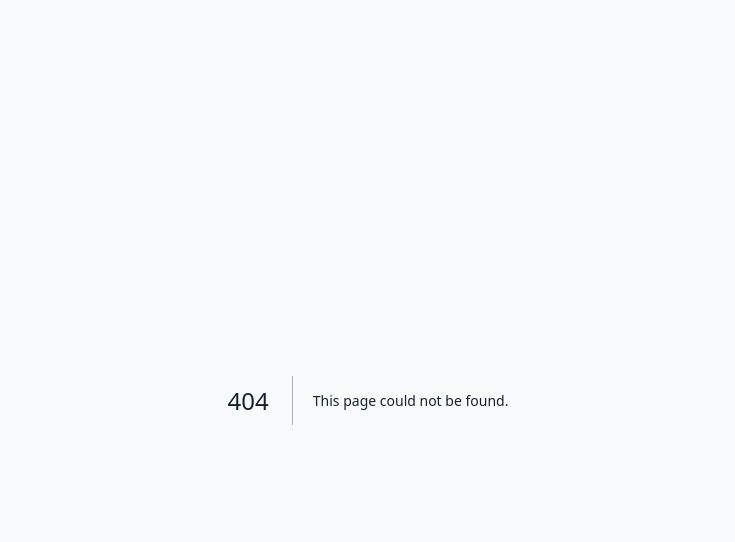
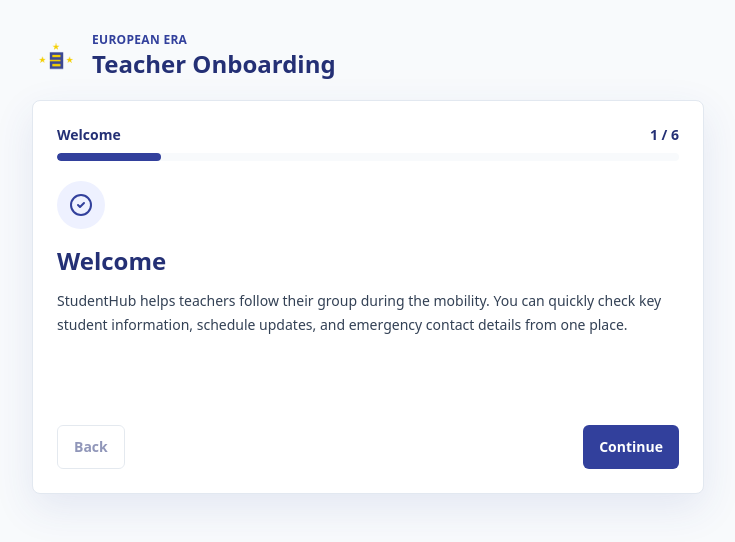
Before and after one commit to santieuropeanera/studenthub, a Next.js app: page /teacher/onboarding in a window 1280 px wide. Before the commit this address had no page. Shown: the top 542 px of the page, without its empty margins (272-1007 px from the left). Built offline with nearby package versions, Linux system fonts and the light colour scheme; no server answers.

Commit message:
Add teacher onboarding

```diff
--- /dev/null
+++ b/app/api/teacher/onboarding/complete/route.ts
@@ -0,0 +1,59 @@
+import { NextRequest, NextResponse } from "next/server";
+import { createClient } from "@supabase/supabase-js";
+import { createSupabaseAdminClient } from "@/lib/supabase/admin";
+
+export async function POST(request: NextRequest) {
+  const authorization = request.headers.get("authorization");
+  const token = authorization?.replace(/^Bearer\s+/i, "");
+  const supabaseUrl = process.env.NEXT_PUBLIC_SUPABASE_URL;
+  const supabaseAnonKey = process.env.NEXT_PUBLIC_SUPABASE_ANON_KEY;
+
+  if (!token || !supabaseUrl || !supabaseAnonKey) {
+    return NextResponse.json({ ok: false, error: "Please sign in before completing onboarding." }, { status: 401 });
+  }
+
+  const authClient = createClient(supabaseUrl, supabaseAnonKey, {
+    auth: { autoRefreshToken: false, persistSession: false }
+  });
+
+  const {
+    data: { user },
+    error: userError
+  } = await authClient.auth.getUser(token);
+
+  if (userError || !user?.email) {
+    return NextResponse.json({ ok: false, error: userError?.message ?? "Your session could not be verified." }, { status: 401 });
+  }
+
+  const supabase = createSupabaseAdminClient();
+  const normalizedEmail = user.email.trim().toLowerCase();
+  const { data: profileRows, error: profileError } = await supabase
+    .from("profiles")
+    .select("id, role, email")
+    .ilike("email", normalizedEmail)
+    .limit(1);
+
+  if (profileError) {
+    return NextResponse.json({ ok: false, error: profileError.message }, { status: 500 });
+  }
+
+  const profile = profileRows?.find((item) => item.email?.trim().toLowerCase() === normalizedEmail);
+
+  if (!profile || profile.role !== "teacher") {
+    return NextResponse.json({ ok: false, error: "Only teachers can complete teacher onboarding." }, { status: 403 });
+  }
+
+  const { error: updateError } = await supabase
+    .from("profiles")
+    .update({
+      teacher_onboarding_completed: true,
+      teacher_onboarding_completed_at: new Date().toISOString()
+    })
+    .eq("id", profile.id);
+
+  if (updateError) {
+    return NextResponse.json({ ok: false, error: updateError.message }, { status: 500 });
+  }
+
+  return NextResponse.json({ ok: true });
+}
--- a/app/login/page.tsx
+++ b/app/login/page.tsx
@@ -38,7 +38,7 @@
     const normalizedEmail = signInData.user?.email?.trim().toLowerCase() ?? email.trim().toLowerCase();
     const { data: profileRows, error: profileError } = await supabase
       .from("profiles")
-      .select("role, email, onboarding_completed")
+      .select("role, email, onboarding_completed, teacher_onboarding_completed")
       .ilike("email", normalizedEmail)
       .limit(1);
 
@@ -57,7 +57,7 @@
     }
 
     if (profile.role === "student") router.push(profile.onboarding_completed ? "/student" : "/student/onboarding");
-    else if (profile.role === "teacher") router.push("/teacher");
+    else if (profile.role === "teacher") router.push(profile.teacher_onboarding_completed ? "/teacher" : "/teacher/onboarding");
     else if (profile.role === "admin") router.push("/admin");
     else {
       setErrorMessage(`Unsupported account role: ${profile.role}`);
--- /dev/null
+++ b/app/teacher/onboarding/page.tsx
@@ -0,0 +1,169 @@
+"use client";
+
+import { ReactNode, useMemo, useState } from "react";
+import { useRouter } from "next/navigation";
+import { createClient } from "@supabase/supabase-js";
+import { CalendarDays, CheckCircle2, Search, ShieldCheck, UsersRound, UserRound } from "lucide-react";
+
+const steps = [
+  {
+    icon: CheckCircle2,
+    title: "Welcome",
+    text: "StudentHub helps teachers follow their group during the mobility. You can quickly check key student information, schedule updates, and emergency contact details from one place."
+  },
+  {
+    icon: UsersRound,
+    title: "Your Group",
+    text: "Teachers only see students assigned to their own group. This keeps the Teacher area focused, clear, and relevant to the mobility you are supporting."
+  },
+  {
+    icon: Search,
+    title: "Student List",
+    text: "The student list is compact by default so you can scan larger groups easily. Use search to find a student, accommodation, or work placement, then open a row to see more details."
+  },
+  {
+    icon: UserRound,
+    title: "Student Details",
+    text: "When you expand a student, you can see useful operational details such as accommodation, work placement, working hours, assigned hospital, and phone number if the student has provided one."
+  },
+  {
+    icon: CalendarDays,
+    title: "Schedule",
+    text: "The Schedule section shows the activities and important moments for your group. It helps you follow the same group plan students see in their dashboard."
+  },
+  {
+    icon: ShieldCheck,
+    title: "Finish",
+    text: "You are ready to use the Teacher area. You can reopen this onboarding from the Teacher Dashboard whenever you need a quick reminder."
+  }
+];
+
+export default function TeacherOnboardingPage() {
+  const router = useRouter();
+  const [stepIndex, setStepIndex] = useState(0);
+  const [message, setMessage] = useState("");
+  const [isFinishing, setIsFinishing] = useState(false);
+
+  const supabase = useMemo(() => {
+    const supabaseUrl = process.env.NEXT_PUBLIC_SUPABASE_URL;
+    const supabaseAnonKey = process.env.NEXT_PUBLIC_SUPABASE_ANON_KEY;
+
+    if (!supabaseUrl || !supabaseAnonKey) return null;
+
+    return createClient(supabaseUrl, supabaseAnonKey);
+  }, []);
+
+  async function finishOnboarding() {
+    if (!supabase) {
+      setMessage("StudentHub is not connected to Supabase yet.");
+      return;
+    }
+
+    setIsFinishing(true);
+    setMessage("");
+
+    try {
+      const {
+        data: { session }
+      } = await supabase.auth.getSession();
+
+      if (!session?.access_token) {
+        router.replace("/login");
+        return;
+      }
+
+      const response = await fetch("/api/teacher/onboarding/complete", {
+        method: "POST",
+        headers: {
+          Authorization: `Bearer ${session.access_token}`
+        }
+      });
+      const body = await response.json();
+
+      if (!response.ok || !body.ok) {
+        throw new Error(body.error ?? "Could not finish onboarding.");
+      }
+
+      router.push("/teacher");
+    } catch (error) {
+      setMessage(error instanceof Error ? error.message : "Could not finish onboarding.");
+      setIsFinishing(false);
+    }
+  }
+
+  const step = steps[stepIndex];
+  const progress = `${stepIndex + 1} / ${steps.length}`;
+
+  return (
+    <main className="min-h-screen bg-era-paper px-4 py-6 text-era-ink sm:py-8">
+      <section className="mx-auto max-w-2xl">
+        <div className="mb-5 flex items-center gap-3">
+          <img className="h-12 w-auto max-w-[132px] object-contain" src="/images/Logo%20Web.png" alt="European Era logo" />
+          <div>
+            <p className="text-xs font-bold uppercase tracking-wide text-era-teal">European Era</p>
+            <h1 className="text-xl font-black text-era-navy sm:text-2xl">Teacher Onboarding</h1>
+          </div>
+        </div>
+
+        <div className="rounded-lg border border-slate-200 bg-white p-4 shadow-soft sm:p-6">
+          <div className="mb-5">
+            <div className="flex items-center justify-between gap-3 text-sm font-bold text-era-navy">
+              <span>{step.title}</span>
+              <span>{progress}</span>
+            </div>
+            <div className="mt-2 h-2 overflow-hidden rounded-full bg-era-paper">
+              <div className="h-full rounded-full bg-era-blue" style={{ width: `${((stepIndex + 1) / steps.length) * 100}%` }} />
+            </div>
+          </div>
+
+          <Step icon={step.icon} title={step.title}>
+            <p>{step.text}</p>
+          </Step>
+
+          {message ? <p className="mt-4 rounded-md bg-era-paper p-3 text-sm font-semibold text-era-navy">{message}</p> : null}
+
+          <div className="mt-6 grid gap-3 sm:flex sm:items-center sm:justify-between">
+            <button
+              className="min-h-11 rounded-md border border-slate-300 px-4 py-2 text-sm font-bold text-era-navy disabled:cursor-not-allowed disabled:opacity-50"
+              type="button"
+              disabled={stepIndex === 0}
+              onClick={() => setStepIndex((current) => Math.max(current - 1, 0))}
+            >
+              Back
+            </button>
+            {stepIndex < steps.length - 1 ? (
+              <button
+                className="min-h-11 rounded-md bg-era-blue px-4 py-2 text-sm font-bold text-white hover:bg-era-navy"
+                type="button"
+                onClick={() => setStepIndex((current) => Math.min(current + 1, steps.length - 1))}
+              >
+                Continue
+              </button>
+            ) : (
+              <button
+                className="min-h-11 rounded-md bg-era-blue px-4 py-2 text-sm font-bold text-white hover:bg-era-navy disabled:cursor-not-allowed disabled:opacity-70"
+                type="button"
+                disabled={isFinishing}
+                onClick={finishOnboarding}
+              >
+                {isFinishing ? "Saving..." : "Go to Teacher Dashboard"}
+              </button>
+            )}
+          </div>
+        </div>
+      </section>
+    </main>
+  );
+}
+
+function Step({ icon: Icon, title, children }: { icon: typeof CheckCircle2; title: string; children: ReactNode }) {
+  return (
+    <section className="min-h-[220px]">
+      <div className="mb-4 inline-flex h-12 w-12 items-center justify-center rounded-full bg-era-sky text-era-blue">
+        <Icon className="h-6 w-6" aria-hidden="true" />
+      </div>
+      <h2 className="text-2xl font-black text-era-navy">{title}</h2>
+      <div className="mt-3 text-sm leading-6 text-slate-700">{children}</div>
+    </section>
+  );
+}
--- a/app/teacher/page.tsx
+++ b/app/teacher/page.tsx
@@ -1,6 +1,8 @@
 "use client";
 
 import { useEffect, useState } from "react";
+import Link from "next/link";
+import { useRouter } from "next/navigation";
 import { createClient } from "@supabase/supabase-js";
 import { BedDouble, BriefcaseBusiness, CalendarDays, ChevronDown, HeartPulse, Home, Phone, PhoneCall, Search, Siren, UserRound, UsersRound, type LucideIcon } from "lucide-react";
 import { DashboardShell } from "@/components/dashboard-shell";
@@ -59,6 +61,7 @@
 }
 
 export default function TeacherPage() {
+  const router = useRouter();
   const [data, setData] = useState<TeacherDashboardData | null>(null);
   const [isLoading, setIsLoading] = useState(true);
   const [message, setMessage] = useState("");
@@ -93,7 +96,7 @@
 
         const { data: profileRows, error: profileError } = await supabase
           .from("profiles")
-          .select("id, full_name, email, role, group_id, school_id, group_name")
+          .select("id, full_name, email, role, group_id, school_id, group_name, teacher_onboarding_completed")
           .ilike("email", normalizedEmail)
           .eq("role", "teacher")
           .limit(1);
@@ -104,6 +107,11 @@
 
         if (!teacherProfile) {
           setMessage("No teacher profile found for this account yet.");
+          return;
+        }
+
+        if (teacherProfile.teacher_onboarding_completed === false) {
+          router.replace("/teacher/onboarding");
           return;
         }
 
@@ -262,6 +270,11 @@
         <SummaryCard label="Email" value={data.teacher.email} />
         <SummaryCard label="Group" value={data.teacher.groupName} />
       </section>
+      <div className="mt-4">
+        <Link className="inline-flex min-h-11 w-full items-center justify-center rounded-md border border-era-blue px-4 py-2 text-sm font-bold text-era-blue hover:bg-era-paper sm:w-auto" href="/teacher/onboarding?review=1">
+          View onboarding again
+        </Link>
+      </div>
 
       <section id="students" className="mt-5 sm:mt-6">
         <div className="mb-3 flex flex-col gap-3 sm:flex-row sm:items-center sm:justify-between">
--- a/components/home-auth-redirect.tsx
+++ b/components/home-auth-redirect.tsx
@@ -25,7 +25,7 @@
 
       const { data: profileRows, error } = await supabase
         .from("profiles")
-        .select("role, email, onboarding_completed")
+        .select("role, email, onboarding_completed, teacher_onboarding_completed")
         .ilike("email", email)
         .limit(1);
 
@@ -37,7 +37,7 @@
       const profile = profileRows?.find((item) => item.email?.trim().toLowerCase() === email);
 
       if (profile?.role === "student") router.replace(profile.onboarding_completed ? "/student" : "/student/onboarding");
-      else if (profile?.role === "teacher") router.replace("/teacher");
+      else if (profile?.role === "teacher") router.replace(profile.teacher_onboarding_completed ? "/teacher" : "/teacher/onboarding");
       else if (profile?.role === "admin") router.replace("/admin");
     }
 
```
Also changed, not shown: 2 other files (tests, documents, lock files or other folders).
